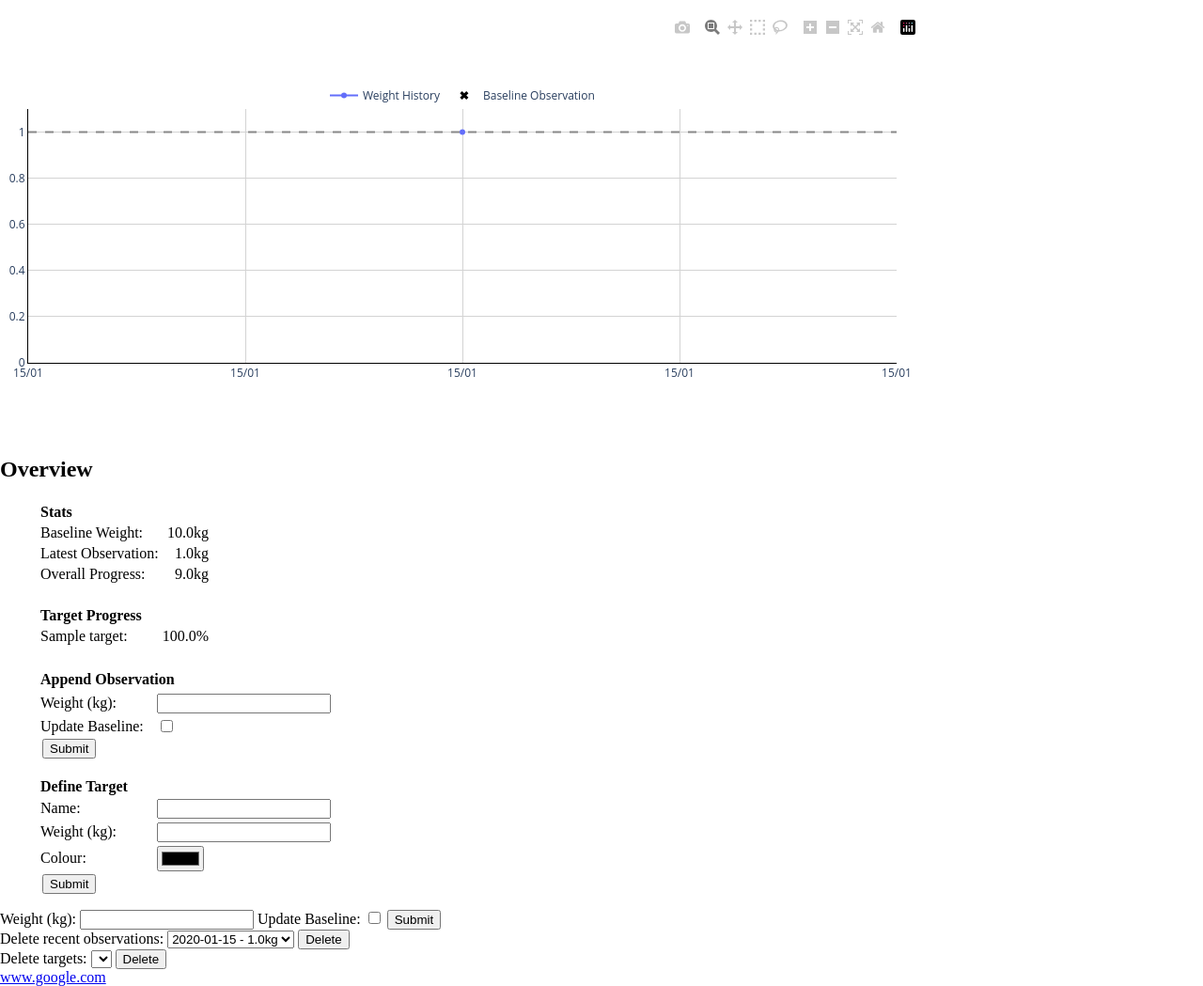
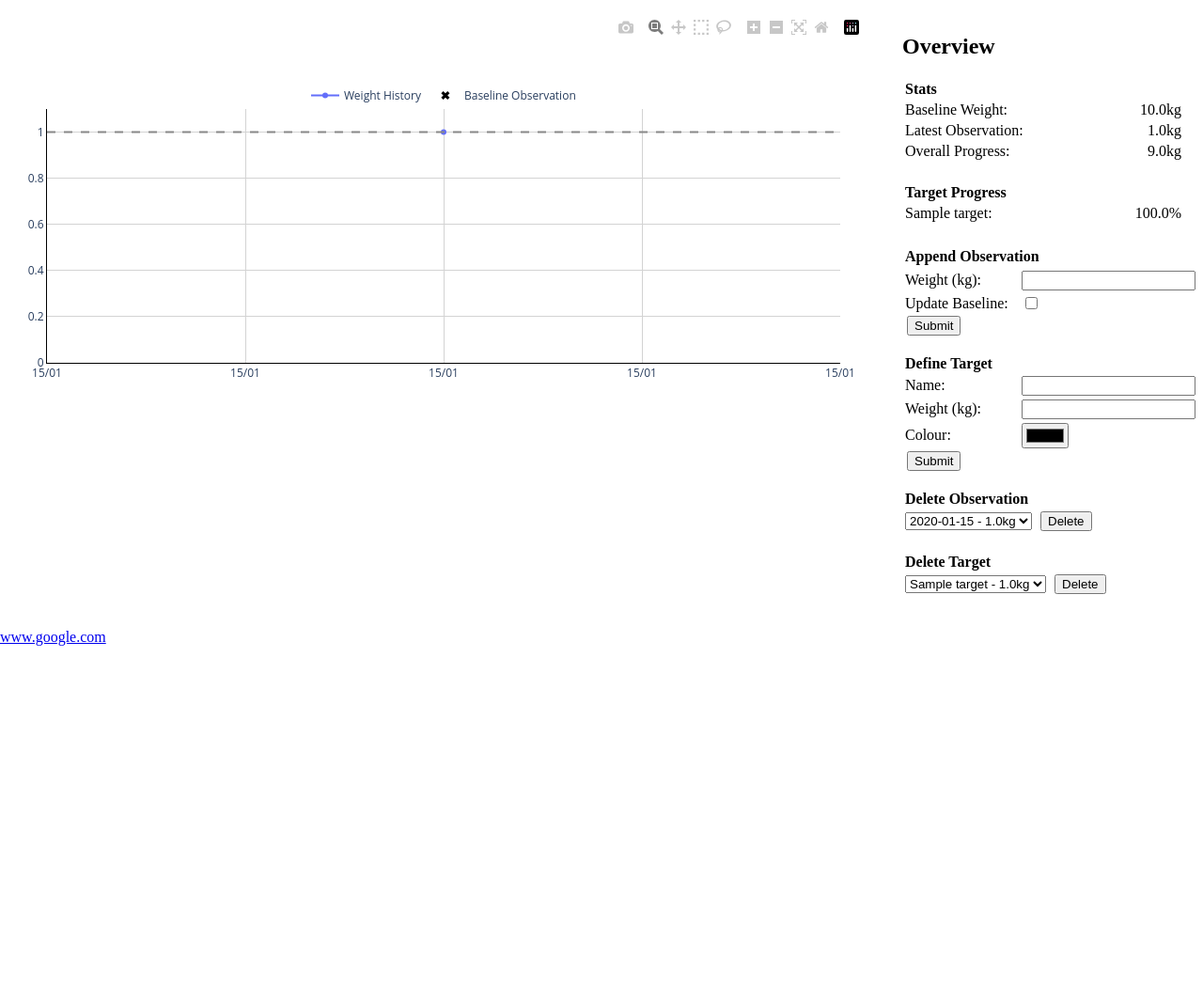
Before and after one commit to cjl-232/health-tracker-remote, a Django app: page /weight/ in a window 1280 px wide. Shown: the part 31-1080 px from the top of the page at 94% size. After the commit the page ends 718 px from the top, so only its background shows below. Run offline with Django 5.2, Linux system fonts and the light colour scheme; a user stored in the database is signed in; tables that the repository leaves empty hold one stand-in row (values such as "Sample post"); lists and menus that the app fills with data are empty; some libraries are stand-ins or nearby versions.

Commit message:
Main weight page completed

```diff
--- a/website/static/css/styles.css
+++ b/website/static/css/styles.css
@@ -68,22 +68,33 @@ section {
 }
 
 .plot-box {
-	width: calc(100% - 300px);
+	width: calc(100% - 300px - 40px - 40px);
 	min-height: 450px;
 	min-width: 300px;
+	padding-left: 20px;
+	padding-right: 20px;
 }
 
-.plot-box > div, .plot-box div .js-plotly-plot, .plot-box div .plot-container{
+.plot-box > div, .plot-box div .js-plotly-plot, .plot-box div .plot-container {
 	width: 100%;
 	height: 100%;
 }
 
 .controls-box {
-	min-width: 300px;
+	width: 300px;
+	padding-left: 20px;
+	padding-right: 20px;
 }
 
 .controls-box ul {
 	list-style: none;
+	padding-left: 0px;
+	padding-inline-start: 0px;
+}
+
+.controls-box ul li, .controls-box ul li .summary-table {
+	padding-left: 0px;
+	width: 100%;
 }
 
 .controls-box .summary-table .numeric-cell {
--- a/website/weight/templates/weight/index.html
+++ b/website/weight/templates/weight/index.html
@@ -68,42 +68,57 @@
           <input type="hidden" name="form_name" value="add_target">
           <input type="submit" value="Submit" class="form-submit-button" onclick="return confirm('Are you sure you wish to add this target?')">
         </form>
+        <br>
+        {% if recent_observations %}
+        <form action="{% url 'weight:index' %}" method="POST">
+          {% csrf_token %}
+          <table class="single-value-form">
+            <tr>
+              <th colspan="2">Delete Observation</th>
+            </tr>
+            <tr>
+              <td>
+                <select name="choice">
+                  {% for observation in recent_observations %}
+                  <option value="{{ observation.id }}">{{ observation.get_label }}</option>
+                  {% endfor %}
+                </select>
+              </td>
+              <td>
+                <input type="submit" value="Delete" class="form-submit-button" onclick="return confirm('Are you sure you wish to delete this observation?')">
+              </td>
+            </tr>
+          </table>
+          <input type="hidden" name="form_name" value="delete_observation">
+        </form>
+        <br>
+        {% endif %}
+        {% if targets %}
+        <form action="{% url 'weight:index' %}" method="POST">
+          {% csrf_token %}
+          <table class="single-value-form">
+            <tr>
+              <th colspan="2">Delete Target</th>
+            </tr>
+            <tr>
+              <td>
+                <select name="choice">
+                  {% for target in targets %}
+                  <option value="{{ target.obj.id }}">{{ target.obj.get_label }}</option>
+                  {% endfor %}
+                </select>
+              </td>
+              <td>
+                <input type="submit" value="Delete" class="form-submit-button" onclick="return confirm('Are you sure you wish to delete this observation?')">
+              </td>
+            </tr>
+          </table>
+          <input type="hidden" name="form_name" value="delete_target">
+        </form>
+        <br>
+        {% endif %}
       </li>
     </ul>
   </div>
 </section>
-{# Weight Observations: #}
-<form action="{% url 'weight:index' %}" method="POST">
-  {% csrf_token %}
-  {{ observation_form.as_table }}
-  <input type="hidden" name="form_name" value="add_observation">
-  <input type="submit" value="Submit">
-</form>
-{% if recent_observations is not None %}
-<form action="{% url 'weight:index' %}" method="POST">
-  {% csrf_token %}
-  <label for="choice">Delete recent observations:</label>
-  <select name="choice" id="choice">
-    {% for observation in recent_observations %}
-    <option value="{{observation.id}}">{{observation.get_label}}</option>
-    {% endfor %}
-  </select>
-  <input type="hidden" name="form_name" value="delete_observation">
-  <input type="submit" value="Delete" onclick="return confirm('Are you sure you wish to delete this observation?')">
-</form>
-{% endif %}
-
-{% if targets is not None %}
-<form action="{% url 'weight:index' %}" method="POST">
-  {% csrf_token %}
-  <label for="choice">Delete targets:</label>
-  <select name="choice" id="choice">
-    {% for target in targets %}
-    <option value="{{target.id}}">{{target.label}}</option>
-    {% endfor %}
-  </select>
-  <input type="hidden" name="form_name" value="delete_target">
-  <input type="submit" value="Delete" onclick="return confirm('Are you sure you wish to delete this target?')">
-</form>
-{% endif %}
 {% endblock %}
--- a/website/weight/views.py
+++ b/website/weight/views.py
@@ -70,13 +70,17 @@ def index_view(request):
                 object = WeightObservation.objects.get(pk = id)
                 if object.user_id == request.user.id:
                     object.delete()
-                    return redirect('weight:index')
+                else:
+                    pass #Indicates bad action
+                return redirect('weight:index')
             case 'delete_target':
                 id = int(request.POST.get('choice'))
                 object = WeightTarget.objects.get(pk = id)
                 if object.user_id == request.user.id:
                     object.delete()
-                    return redirect('weight:index')
+                else:
+                    pass #Indicates bad action
+                return redirect('weight:index')
 
     #Retrieve values from these queries to pass as context:
     context['baseline_weight'] = '{:.1f}'.format(user_info.baseline_weight)
```
